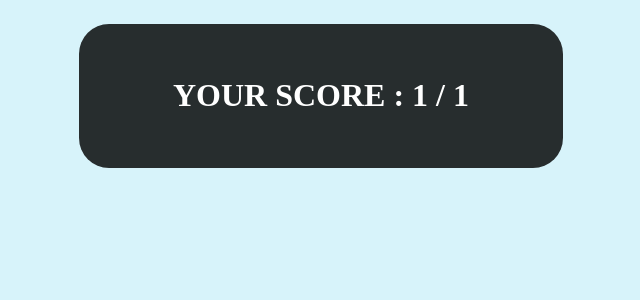
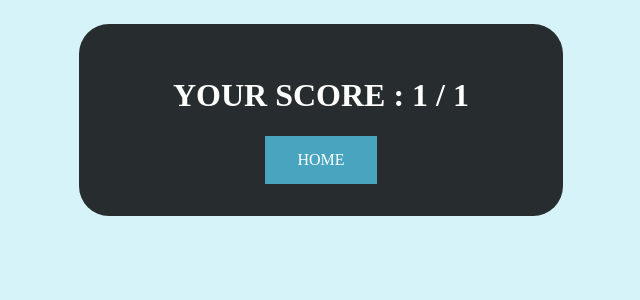
Before and after one commit to parthahere001/justanotherrepo, a Django app: template quizapp/quizzer/templates/finalscore.html in a window 1280 px wide. Shown: the top 300 px of the page, without its empty margins (319-959 px from the left). Run offline with Django 3.2, Linux system fonts and the light colour scheme; the template is opened without the code that fills it: most values are stand-ins (such as "Sample title", 1, 10 or a date in 2020).

Commit message:
added winning message

```diff
--- a/quizapp/quizzer/templates/finalscore.html
+++ b/quizapp/quizzer/templates/finalscore.html
@@ -22,6 +22,20 @@ body{
     background-color: rgb(215, 243, 250);
 }
 
+.button {
+    background-color: #49a4c0; /* Green */
+    border: none;
+    color: white;
+    padding: 15px 32px;
+    text-align: center;
+    text-decoration: none;
+    display: inline-block;
+    font-size: 16px;
+  }
+  .button-place{
+    display: flex;
+    justify-content: center;
+  }
         </style>
     </head>
 
@@ -30,6 +44,13 @@ body{
         <div class="card">
 
     <h1>YOUR SCORE : {{ score_count }} / {{total_questions}}</h1>
+    {% if win is True %}
+    <h3>CONGRATULATIONS!!</h3>
+    {% endif %}
+
+    <div class="button-place">
+        <a href="{% url 'base'%}" class="button">HOME</a>
+    </div>
 
     </div>
     </div>
--- a/quizapp/quizzer/views.py
+++ b/quizapp/quizzer/views.py
@@ -45,12 +45,16 @@ def login_view(request):
 def finalscore(request):
     questions = Questions.objects.all()
     score_count = 0
+    win = False
     total_questions = questions.count()
     for question in questions:
         chosen = request.POST.get(str(question.id))
         if (chosen == question.ans):
             score_count+=1
-    context = {'score_count': score_count, 'total_questions': total_questions}
+
+    if score_count==total_questions:
+        win=True
+    context = {'score_count': score_count, 'total_questions': total_questions, 'win': win}
     return render (request,'finalscore.html', context)
 
 
```
Also changed, not shown: quizapp/db.sqlite3.
